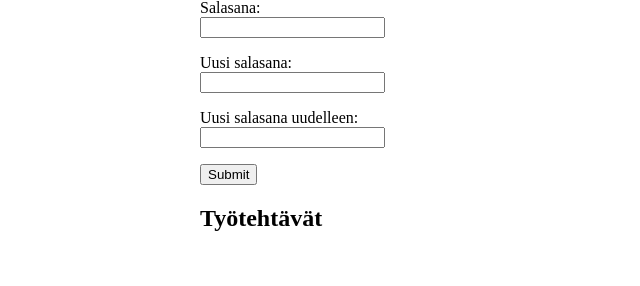
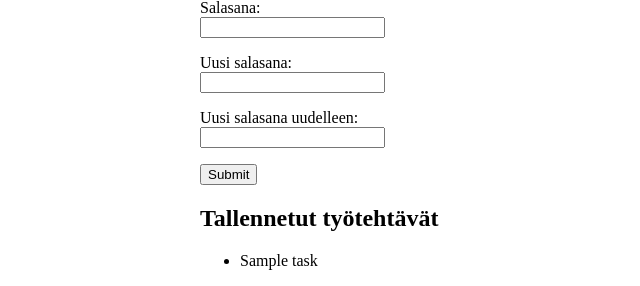
Before and after one commit to veelupu/tyoaikakirjanpito, a Flask app: template templates/settings.html in a window 1280 px wide. Shown: the part 596-882 px from the top of the page, without its empty margins (0-640 px from the left). Before the commit the page ends 827 px from the top, so only its background shows below. Run offline with Flask 2, Linux system fonts and the light colour scheme; the template is opened without the code that fills it: most values are stand-ins (such as "Sample title", 1, 10 or a date in 2020).

Commit message:
Show list of tasks in settings

```diff
--- a/app.py
+++ b/app.py
@@ -175,7 +175,17 @@ def browse():
 
 @app.route("/settings")
 def manage_settings():
-    return render_template("settings.html", id=id)
+    # Haetaan tehtävät tietokannasta
+    id = session["id"]
+
+    sql = "SELECT content FROM task, users_task WHERE users_task.u_id=(:id) AND users_task.t_id=task.id"
+    result = db.session.execute(sql, {"id":id})
+    tasks = result.fetchall()
+    tasks = [x[0] for x in tasks]
+
+    db.session.commit()
+
+    return render_template("settings.html", id=id, tasks=tasks)
 
 @app.route("/change-password", methods=["POST"])
 def change_password():
--- a/templates/settings.html
+++ b/templates/settings.html
@@ -25,7 +25,12 @@
 		</form>
 		<p>{{ message }}</p>
 	</div>
-	<h2>Työtehtävät</h2>
+	<h2>Tallennetut työtehtävät</h2>
+	<ul>
+		{% for task in tasks %}
+		<li>{{ task }} {% endfor %}
+		</li>
+	</ul>
 	{% endblock %}
 </body>
 </html>
```
